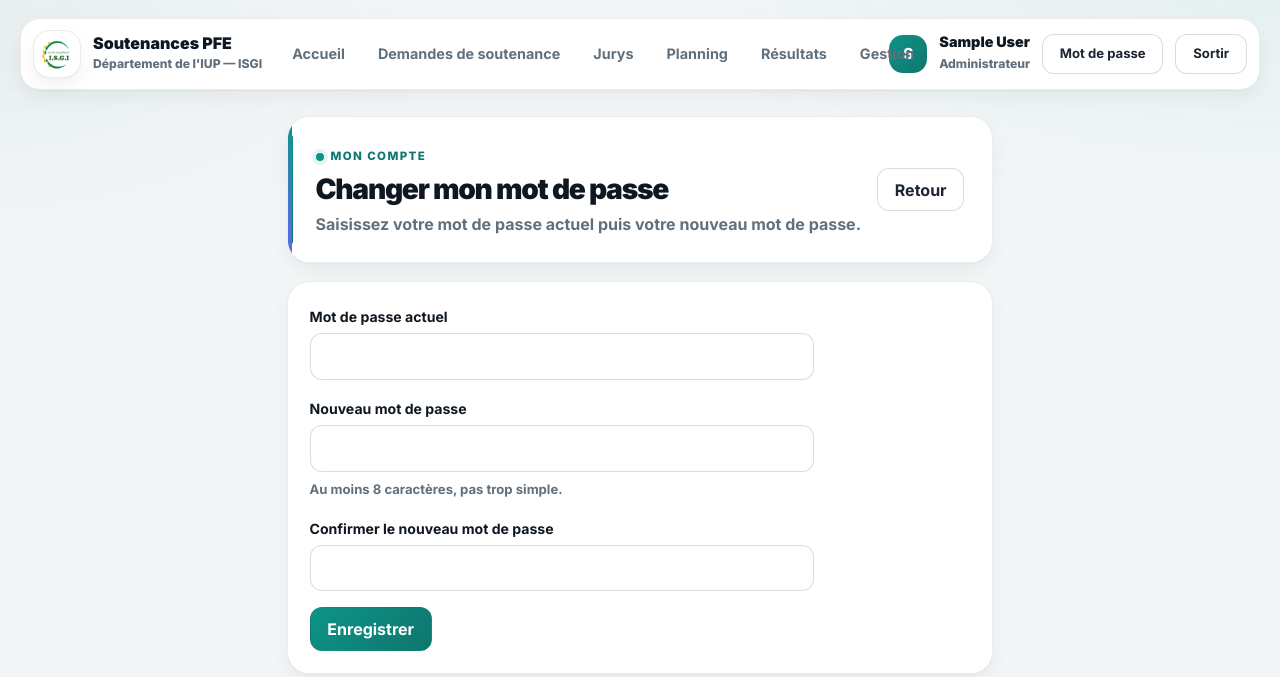
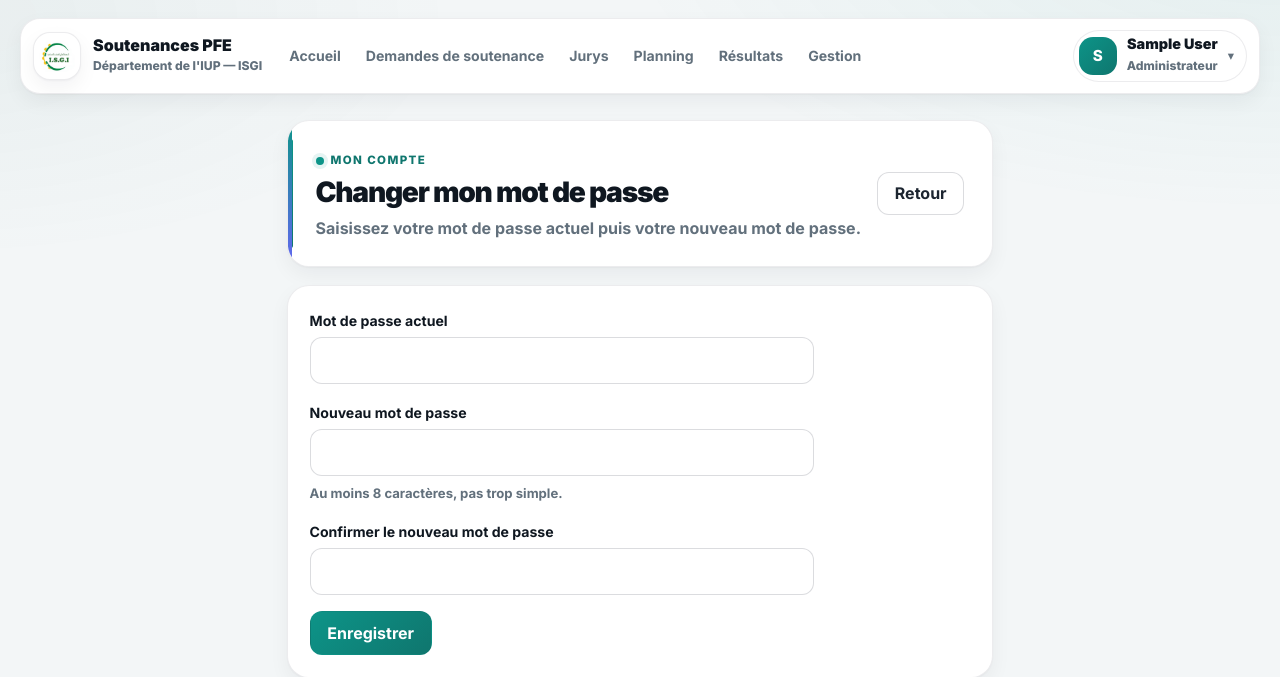
Before and after one commit to umr-ames/IUP_soutenance, a Django app: page /mot-de-passe/ in a window 1280 px wide. Shown: the top 677 px of the page. Run offline with Django 5.2, Linux system fonts and the light colour scheme; the visitor is signed in with stand-in values (Sample User, id 1); data that the repository does not hold is empty.

Commit message:
En-tete : menu utilisateur compact (corrige surcharge / superposition)
La zone utilisateur (avatar + nom + boutons) debordait et se superposait a la
navigation. Elle est regroupee dans un menu deroulant (clic) : avatar + nom +
fleche, avec 'Changer mon mot de passe' et 'Se deconnecter'. Navigation
legerement compactee. Plus de chevauchement.

Co-Authored-By: Claude Opus 4.8 <noreply@anthropic.com>

```diff
--- a/static/css/app-theme.css
+++ b/static/css/app-theme.css
@@ -1402,6 +1402,99 @@ body {
 }
 
 /* ==========================================================================
+   En-tête : menu utilisateur compact (évite la surcharge / superposition)
+   ========================================================================== */
+
+/* Nav un peu plus compacte pour laisser de la place à droite. */
+.app-nav {
+    gap: 3px;
+}
+.app-nav > a,
+.nav-dropdown > button {
+    padding: 0 11px;
+    font-size: 0.88rem;
+}
+
+.app-user {
+    position: relative;
+    flex: 0 0 auto;
+    gap: 0;
+}
+
+.app-user-trigger {
+    display: flex;
+    align-items: center;
+    gap: 10px;
+    background: var(--surface);
+    border: 1px solid var(--line);
+    border-radius: 999px;
+    padding: 5px 12px 5px 5px;
+    cursor: pointer;
+    transition: background 0.15s var(--ease), border-color 0.15s var(--ease);
+}
+
+.app-user-trigger:hover {
+    background: var(--surface-soft);
+    border-color: var(--line-strong);
+}
+
+.app-user-caret {
+    color: var(--muted);
+    font-size: 0.78rem;
+    line-height: 1;
+}
+
+.app-user-dropdown {
+    position: absolute;
+    right: 0;
+    top: calc(100% + 8px);
+    min-width: 230px;
+    background: var(--surface);
+    border: 1px solid var(--line);
+    border-radius: var(--radius-md);
+    box-shadow: var(--shadow-card);
+    padding: 6px;
+    z-index: 1200;
+    display: none;
+}
+
+.app-user-dropdown.is-open {
+    display: block;
+}
+
+.app-user-dropdown a,
+.app-user-dropdown button {
+    display: block;
+    width: 100%;
+    text-align: left;
+    padding: 9px 12px;
+    border: 0;
+    border-radius: 10px;
+    background: transparent;
+    color: var(--text);
+    font-weight: 700;
+    font-size: 0.88rem;
+    cursor: pointer;
+}
+
+.app-user-dropdown a:hover,
+.app-user-dropdown button:hover {
+    background: var(--orange-soft);
+    color: var(--orange-dark);
+}
+
+.app-user-dropdown form {
+    margin: 0;
+}
+
+@media (max-width: 720px) {
+    /* Le nom reste caché en très petit, l'avatar suffit comme déclencheur. */
+    .app-user-trigger .app-user-meta {
+        display: none;
+    }
+}
+
+/* ==========================================================================
    Bannière « date limite de demande de soutenance »
    Visible dès la page de connexion et sur les tableaux de bord étudiant/prof.
    ========================================================================== */
--- a/templates/base.html
+++ b/templates/base.html
@@ -80,24 +80,23 @@
                     {% endif %}
                 </nav>
 
-                <div class="app-user">
-                    <span class="app-user-avatar">{{ request.user.display_name|slice:":1"|upper }}</span>
+                <div class="app-user" id="userMenu">
+                    <button type="button" class="app-user-trigger" id="userMenuBtn">
+                        <span class="app-user-avatar">{{ request.user.display_name|slice:":1"|upper }}</span>
+                        <span class="app-user-meta">
+                            <strong>{{ request.user.display_name }}</strong>
+                            <small>{{ request.user.get_role_display }}</small>
+                        </span>
+                        <span class="app-user-caret" aria-hidden="true">▾</span>
+                    </button>
 
-                    <div class="app-user-meta">
-                        <strong>{{ request.user.display_name }}</strong>
-                        <small>{{ request.user.get_role_display }}</small>
+                    <div class="app-user-dropdown" id="userMenuDropdown">
+                        <a href="{% url 'change_password' %}">Changer mon mot de passe</a>
+                        <form method="post" action="{% url 'logout' %}">
+                            {% csrf_token %}
+                            <button type="submit">Se déconnecter</button>
+                        </form>
                     </div>
-
-                    <a href="{% url 'change_password' %}" class="btn btn-sm btn-outline-secondary" title="Changer mon mot de passe">
-                        Mot de passe
-                    </a>
-
-                    <form method="post" action="{% url 'logout' %}">
-                        {% csrf_token %}
-                        <button class="btn btn-sm btn-outline-secondary" type="submit">
-                            Sortir
-                        </button>
-                    </form>
                 </div>
             </div>
         </header>
@@ -179,6 +178,22 @@ if (mobileNavBtn && appNav) {
         appNav.classList.toggle('is-open');
     });
 }
+
+const userMenuBtn = document.getElementById('userMenuBtn');
+const userMenuDropdown = document.getElementById('userMenuDropdown');
+
+if (userMenuBtn && userMenuDropdown) {
+    userMenuBtn.addEventListener('click', function (event) {
+        event.stopPropagation();
+        userMenuDropdown.classList.toggle('is-open');
+    });
+
+    document.addEventListener('click', function (event) {
+        if (!userMenuDropdown.contains(event.target) && !userMenuBtn.contains(event.target)) {
+            userMenuDropdown.classList.remove('is-open');
+        }
+    });
+}
 </script>
 
 {% block extra_js %}{% endblock %}
```
